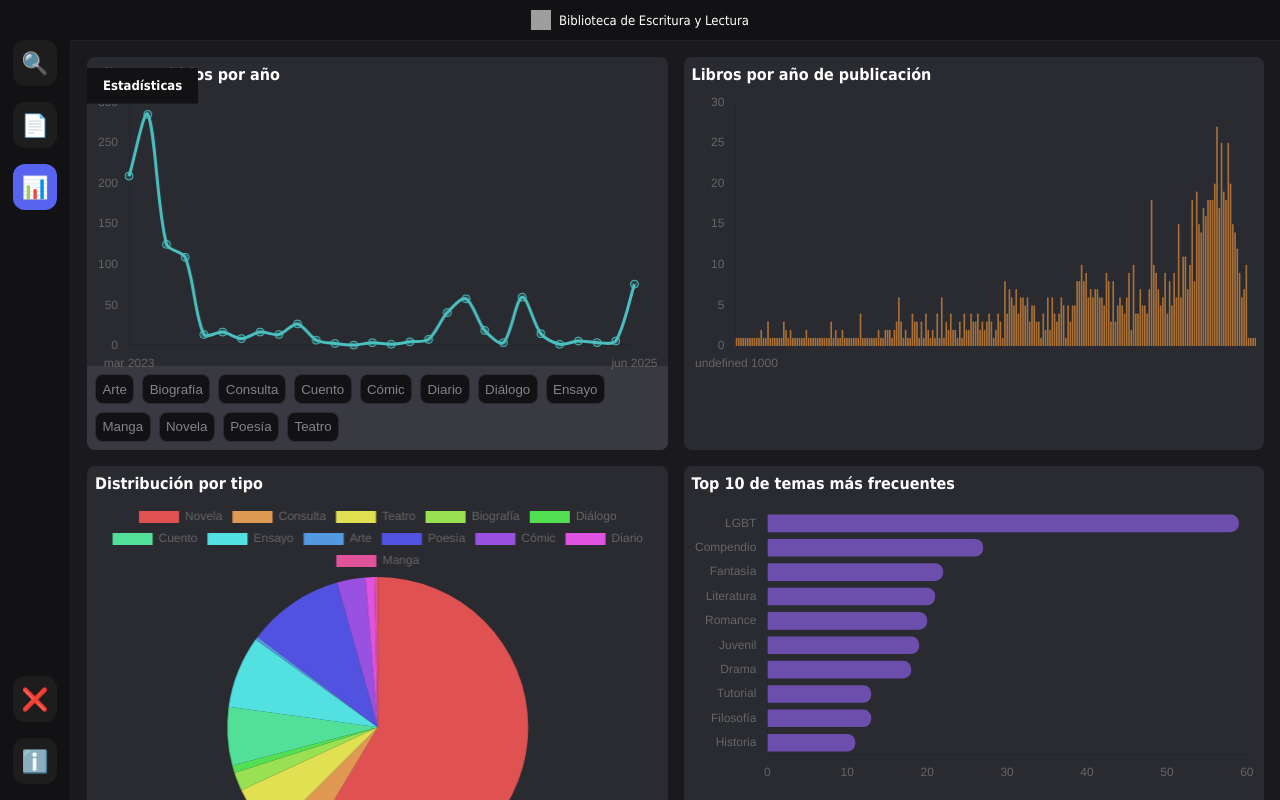
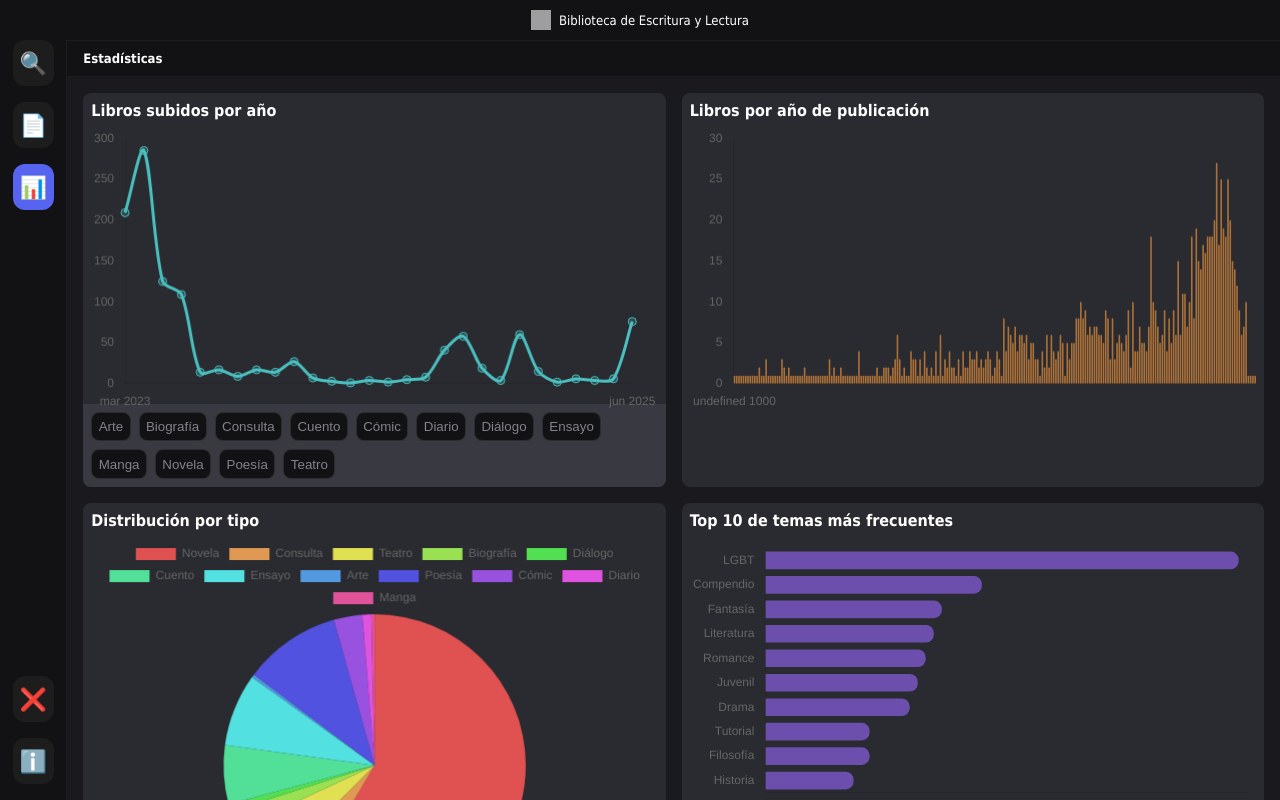
Before and after one commit to EscrituraYLectura/biblioteca, a Next.js app: page /estadisticas in a window 1280 px wide. Built offline with nearby package versions, Linux system fonts and the light colour scheme; grey boxes are pictures that could not be loaded; a web font is replaced by a local one.

Commit message:
Add page title

```diff
--- a/components/GenerateGraphics.tsx
+++ b/components/GenerateGraphics.tsx
@@ -273,6 +273,7 @@ export default function GraficoSubidas() {
         <>
             <main className="contenedor-estadisticas">
                 <h2 className="titulo-estadisticas">Estadísticas</h2>
+                <div className="contenedor-grid-estadisticas">
                     <div className="contenedor-grafico">
                         <h2>Libros subidos por año</h2>
                         <Line data={datosSubidasFiltrado} options={crearOpciones(etiquetasMeses)} />
@@ -315,6 +316,7 @@ export default function GraficoSubidas() {
                         <h2>Distribución por idioma original</h2>
                         <Pie data={datosOriginal} options={{ aspectRatio: 1.5 }} />
                     </div>
+                </div>
             </main>
         </>
     );
--- a/styles/global.scss
+++ b/styles/global.scss
@@ -509,21 +509,26 @@ tbody tr {
     font-weight: bold;
     font-size: small;
     padding: 0.64rem 1rem;
+    margin: 0;
+    border-top: 1px solid #6d6e771f;
     border-bottom: 1px solid #6d6e771f;
     background-color: #121214;
-    position: absolute;
+    top: 0;
+    position: sticky;
     z-index: 4;
 }
 
 .contenedor-estadisticas {
-    flex: 1;
-    display: grid;
-    grid-template-columns: 1fr 1fr;
     width: 100%;
     height: 100%;
     overflow: auto;
     background-color: #1a1a1e;
-    border-top: 1px solid #6d6e771f;
+}
+
+.contenedor-grid-estadisticas {
+    flex: 1;
+    display: grid;
+    grid-template-columns: 1fr 1fr;
     font-size: medium;
     padding: 1rem;
     gap: 1rem;
```
Lines whose indentation alone changed are shown as unchanged.
